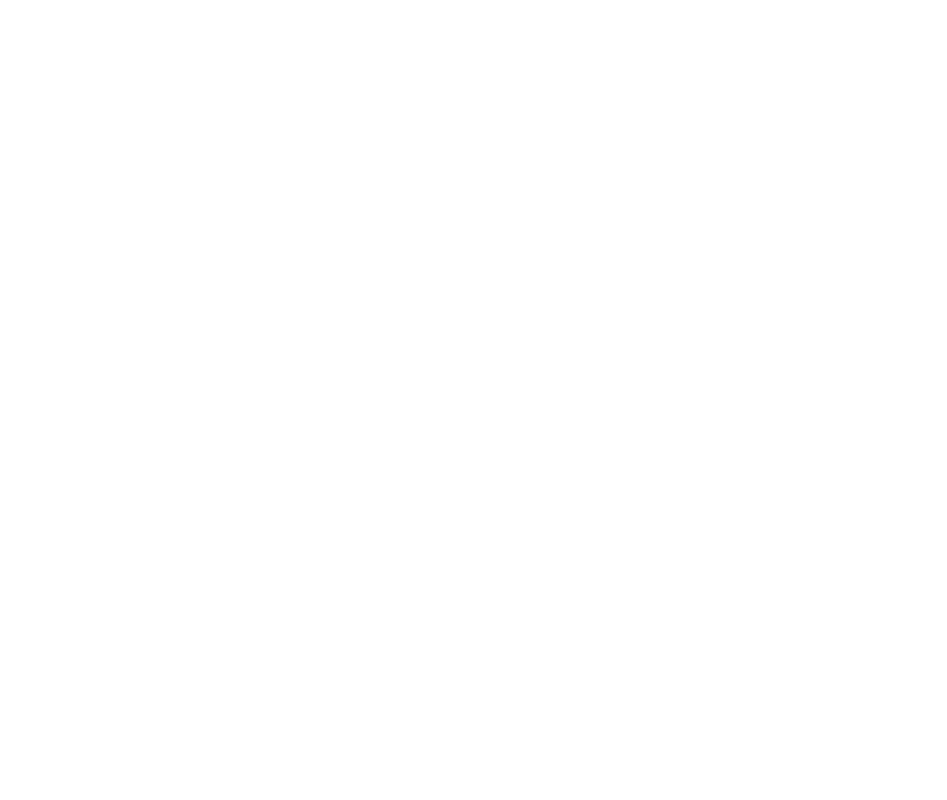
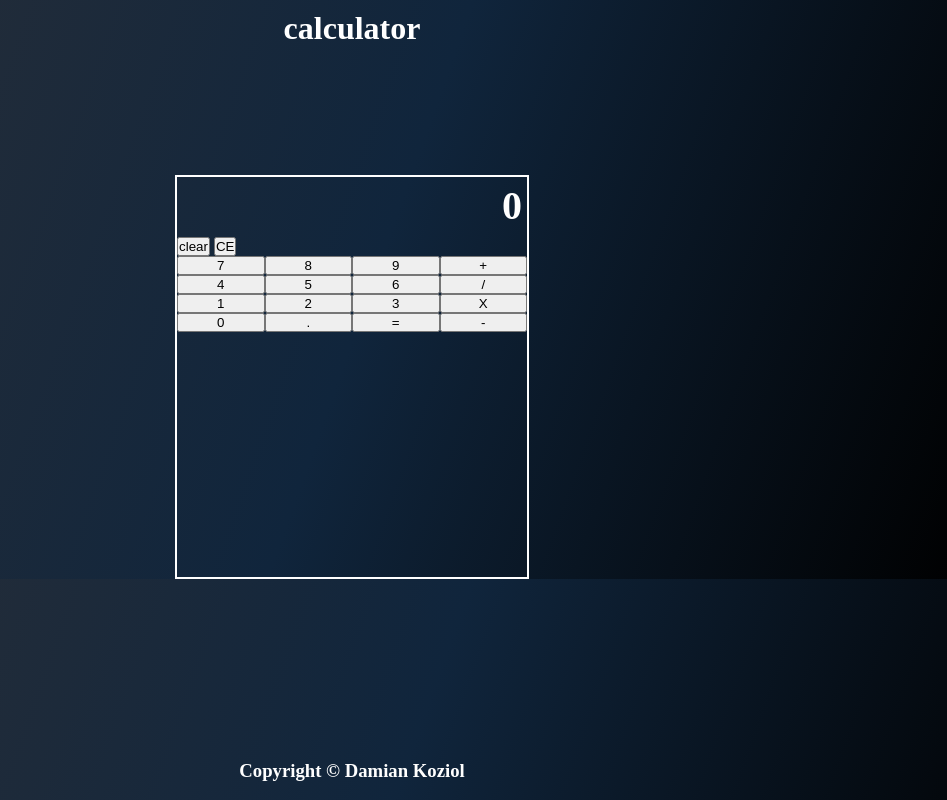
Before and after one commit to d-koziol/Project-Calculator, a plain HTML site: page index.html in a window 1280 px wide. Shown: the whole page, without its empty margins (288-1235 px from the left). Drawn offline with Linux system fonts and the light colour scheme.

Commit message:
Basic html structure and styling added.

```diff
--- a/index.html
+++ b/index.html
@@ -7,9 +7,46 @@
     <link rel="stylesheet" href="styles.css">
     <title>Project-Calculator</title>
 </head>
+
+<header>
+    <h1>calculator</h1>
+</header>
+
 <body>
+    <div id="container">
+        <div id="output">
+            <h2>0</h2>
+        </div>
+        <div id="clear-buttons">
+            <button id="clear" class="btn">clear</button>
+            <button class="backspace btn">CE</button>
+        </div>
+        <div id="buttons-container">
+            <button class="buttons btn" value = "7">7</button>
+            <button class="buttons btn" value = "8">8</button>
+            <button class="buttons btn" value = "9">9</button>
+            <button class="operator btn" value = '+'>+</button>
+            <button class="buttons btn" value = "4">4</button>
+            <button class="buttons btn" value = "5">5</button>
+            <button class="buttons btn" value = "6">6</button>
+            <button class="operator btn" value = '/'>/</button>
+            <button class="buttons btn" value = "1">1</button>
+            <button class="buttons btn" value = "2">2</button>
+            <button class="buttons btn" value = "3">3</button>
+            <button class="operator btn" value = 'x'>X</button>
+            <button class="buttons btn" value = "0">0</button>
+            <button class="buttons btn" value = ".">.</button>
+            <button id ="equals" class="btn"> = </button>
+            <button class="operator btn" value = '-'>-</button>
+        </div>
+    </div>
+
+<footer>
+        <h3>Copyright ©  Damian Koziol</h3>
+</footer>
 
 </body>
-<footer></footer>
+
 <script src="main.js"></script>
+
 </html>
--- a/styles.css
+++ b/styles.css
@@ -0,0 +1,43 @@
+* {
+    margin: 0;
+    padding: 0;
+}
+
+body {
+    display: grid;
+    place-items: center;
+    background: linear-gradient(109.6deg, rgb(36, 45, 57) 11.2%, rgb(16, 37, 60) 51.2%, rgb(0, 0, 0) 98.6%);
+    color: white;
+}
+
+h1 {
+    text-align: center;
+    padding: 10px 10px 0px 10px;
+}
+
+#container {
+    border: 2px solid white;
+    width: 350px;
+    height: 400px;
+    margin-top: 10%;
+}
+
+#buttons-container {
+    display: grid;
+    grid-template-columns: 1fr 1fr 1fr 1fr;
+}
+
+h2 {
+    height: 50px;
+    text-align: end;
+    font-size: 40px;
+    padding: 5px 5px 5px 5px;
+}
+
+footer {
+    position: fixed;
+    padding: 10px 10px 0px 10px;
+    bottom: 0;
+    height: 40px;
+    text-align: center;
+}
```
